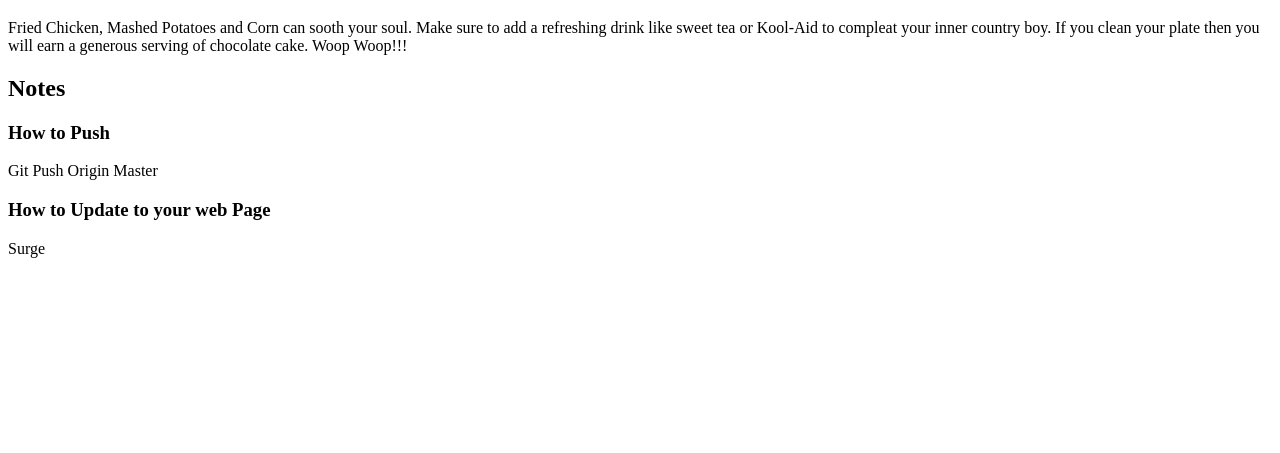
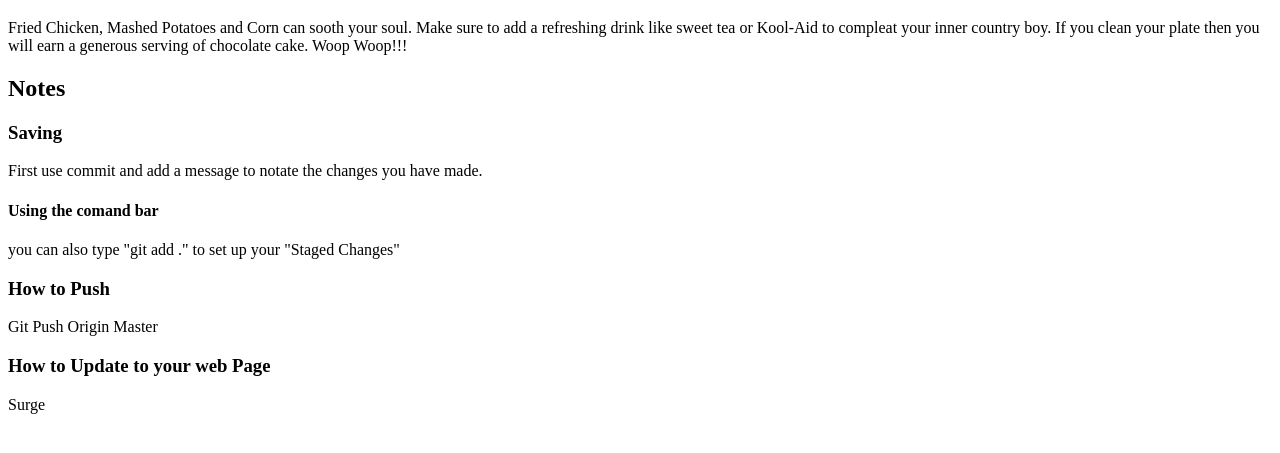
Before and after one commit to jcphoenix/Fried_Chicken, a plain HTML site: page index.html in a window 1280 px wide. Shown: the part 61-514 px from the top of the page. Drawn offline with Linux system fonts and the light colour scheme.

Commit message:
Added Notes on how to use Commit

```diff
--- a/index.html
+++ b/index.html
@@ -13,6 +13,11 @@
      If you clean your plate then you will earn a generous serving of chocolate cake. Woop Woop!!!</p>
 
      <h2>Notes</h2>
+
+     <h3>Saving</h3>
+     <p>First use commit and add a message to notate the changes you have made.</p>
+     <h4>Using the comand bar</h4> <P>you can also type "git add ." to set up your "Staged Changes"</p>
+
      <h3>How to Push</h3>
         <p>Git Push Origin Master
      </p>
```
